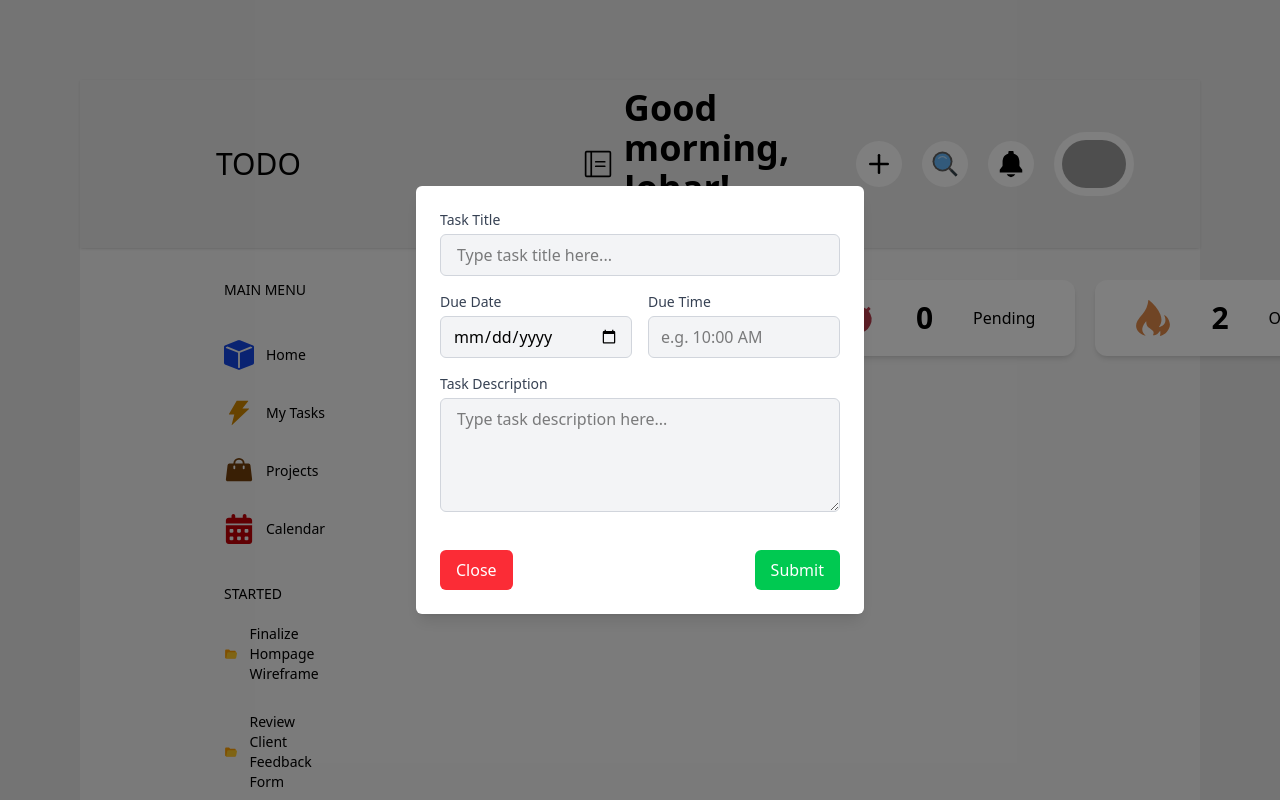
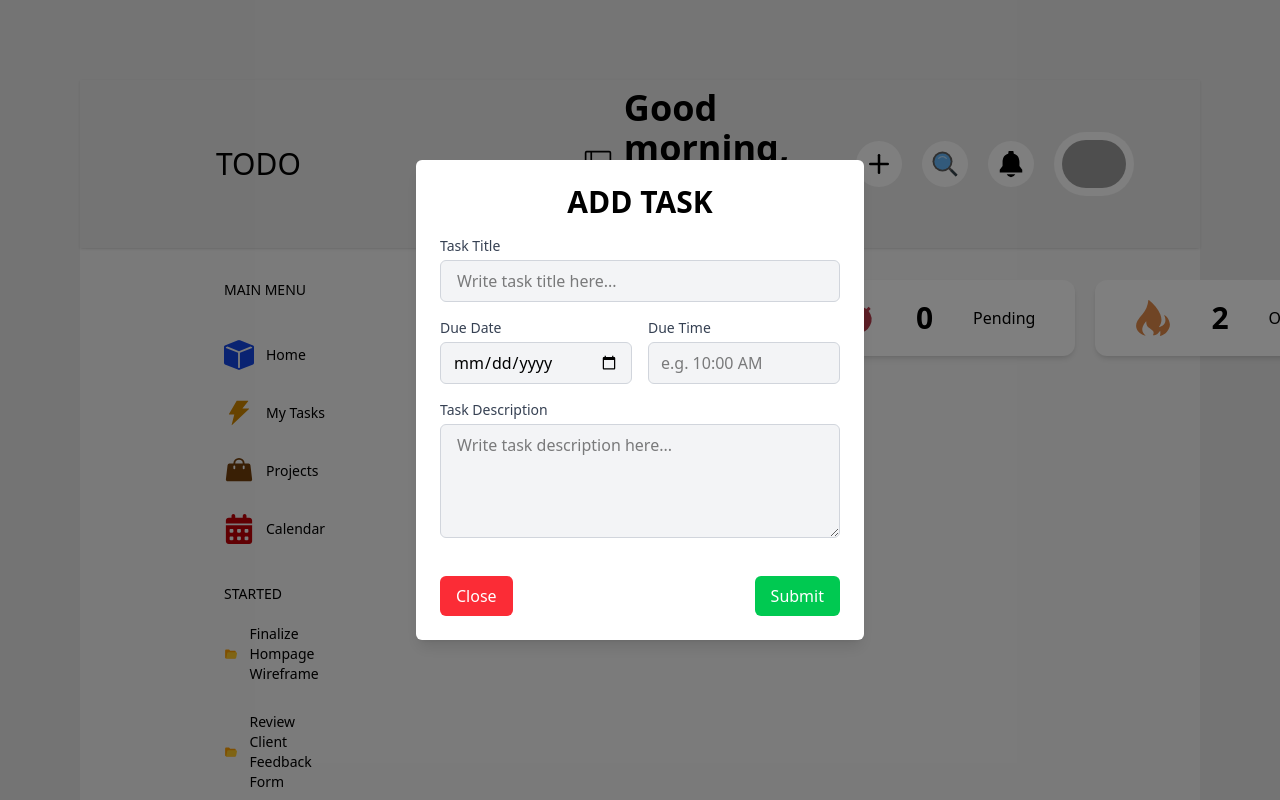
Before and after one commit to Pero4l/Task-management, a React (Vite) app: page / in a window 1280 px wide. Both pictures are taken after a click on the element 878 px from the left and 164 px from the top of the page. Shown: the top 800 px of the page. Built offline with nearby package versions, Linux system fonts and the light colour scheme; grey boxes are pictures that could not be loaded.

Commit message:
i just implimented the delete function and i am still working...

```diff
--- a/src/Pages/AddedTask.jsx
+++ /dev/null
@@ -1,11 +0,0 @@
-import React from 'react'
-
-const AddedTask = () => {
-  return (
-    <div>
-
-    </div>
-  )
-}
-
-export default AddedTask
--- a/src/Pages/Home.jsx
+++ b/src/Pages/Home.jsx
@@ -2,6 +2,9 @@ import React from 'react'
 import { toast, ToastContainer } from 'react-toastify';
 import SubNar from '../Layout/SubNar'
 import { PiNotebookLight } from "react-icons/pi";
+import { FaTrashAlt } from "react-icons/fa";
+
+
 
 const Home = ({addTask, setAddTask, formData, setFormData, setIsSubmitted, allData, setAllData }) => {
 
@@ -57,6 +60,10 @@ function toastMessage(e){
     localStorage.setItem('tasks', JSON.stringify(allData));
   }, [allData]);
 
+  const handleDelete = (index) => {
+  setAllData(prevallData => prevallData.filter((item, i) => i !== index));
+};
+
   return (
     <div>
 
@@ -76,6 +83,7 @@ function toastMessage(e){
       {addTask && <div className='fixed top-0 left-0 w-full p-5 lg:px-0 h-full bg-black/50 z-50 flex justify-center items-center'>
 
         <div className="bg-white p-6 rounded-md w-full max-w-md shadow-lg space-y-4">
+          <h1 className='text-center font-bold text-3xl'>ADD TASK</h1>
   <form onSubmit={toastMessage} className="space-y-4">
 
     <div>
@@ -86,7 +94,7 @@ function toastMessage(e){
         name="title"
         onChange={inputChange}
         type="text"
-        placeholder="Type task title here..."
+        placeholder="Write task title here..."
         className="w-full px-4 py-2 border border-gray-300 rounded-md bg-gray-100 focus:outline-none focus:ring-2 focus:ring-blue-400"
       />
     </div>
@@ -125,7 +133,7 @@ function toastMessage(e){
       <textarea
         name="description"
         onChange={inputChange}
-        placeholder="Type task description here..."
+        placeholder="Write task description here..."
         rows={4}
         className="w-full px-4 py-2 border border-gray-300 rounded-md bg-gray-100 focus:outline-none focus:ring-2 focus:ring-blue-400"
       />
@@ -153,10 +161,6 @@ function toastMessage(e){
 
 
         </div>}
-
-        {/*  */}
-
-
     </div>
 
     <div className="p-4">
@@ -165,7 +169,14 @@ function toastMessage(e){
             <h2 className='text-xl font-bold pb-2'> <span>Task Title:</span> {task.title}</h2>
             <p className='text-gray-600 pb-1'> <span>Due Date: </span>{task.date}</p>
             <p  className='text-gray-600 pb-2'>Due Time:  {task.time}</p>
+
+            <div className='flex items-center justify-between'>
             <p className='mt-2'> <span>Task Description: </span>{task.description}</p>
+            <div className='flex gap-3 items-center'>
+              <input name='check' id='' className='size-5' type="checkbox" />
+              <FaTrashAlt onClick={() => handleDelete(index)} className='text-2xl text-red-600'/>
+            </div>
+            </div>
           </div>
         ))}
       </div>
```
